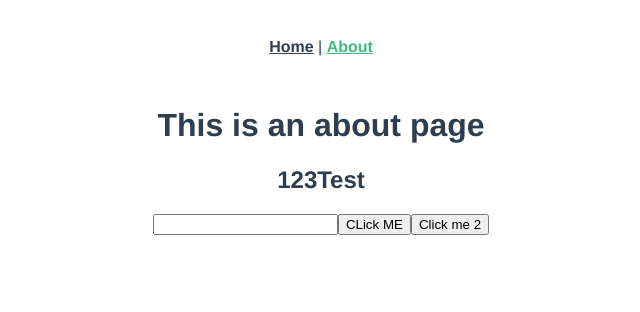
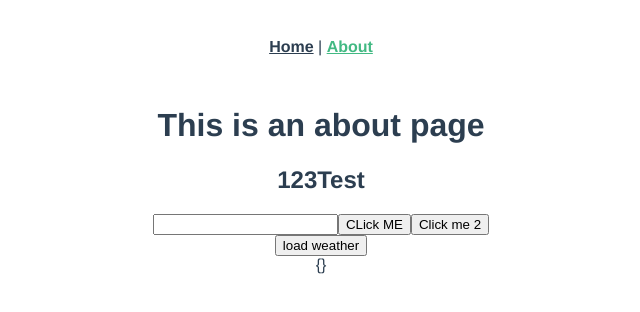
Before and after one commit to wiebken-n/drinnie-wetter, a Vue app: page /about in a window 1280 px wide. Shown: the top 312 px of the page, without its empty margins (319-959 px from the left). Built offline with nearby package versions, Linux system fonts and the light colour scheme.

Commit message:
Feat: Adds fetching of weather data

```diff
--- a/src/stores/useDataStore.js
+++ b/src/stores/useDataStore.js
@@ -6,6 +6,9 @@ export const useDataStore = defineStore("state", {
       testdata: "123Test",
       currentCity: "",
       currentGeoData: {},
+      currentCityLat: "",
+      currentCityLon: "",
+      currentCityWeatherData: {},
     };
   },
   actions: {
@@ -29,8 +32,31 @@ export const useDataStore = defineStore("state", {
         .then((response) => response.json())
         .then((data) => (this.currentGeoData = data));
     },
+    fetchWeatherData(currentCityLat, currentCityLon) {
+      return fetch(
+        `https://api.api-ninjas.com/v1/weather?lat=${currentCityLat}&lon=${currentCityLon}`,
+        {
+          method: "GET",
+          headers: {
+            "X-Api-Key": `${process.env.VUE_APP_API_KEY_GEOLOC}`,
+          },
+          contentType: "application/json",
+          success: function (result) {
+            console.log(result);
+          },
+          error: function ajaxError(jqXHR) {
+            console.error("Error: ", jqXHR.responseText);
+          },
+        }
+      )
+        .then((response) => response.json())
+        .then((data) => (this.currentCityWeatherData = data));
+    },
+
     printLocationData() {
       console.log(this.currentGeoData[0]);
+      (this.currentCityLat = this.currentGeoData[0].latitude),
+        (this.currentCityLon = this.currentGeoData[0].longitude);
     },
   },
 });
--- a/src/views/AboutView.vue
+++ b/src/views/AboutView.vue
@@ -9,6 +9,28 @@
       CLick ME
     </button>
     <button @click="this.dataStore.printLocationData">Click me 2</button>
+  </div>
+  <div v-for="city in this.dataStore.currentGeoData" :key="city.latitude">
+    {{ city.name }}
+    {{ city.country }}
+    {{ city.state }}
+    {{ city.latitude }}
+    {{ city.longitude }}
+    <button></button>
+  </div>
+  <button
+    @click="
+      this.dataStore.fetchWeatherData(
+        this.dataStore.currentCityLat,
+        this.dataStore.currentCityLon
+      )
+    "
+  >
+    load weather
+  </button>
+  <div>
+    {{ this.dataStore.currentCityWeatherData }}
+    {{ this.dataStore.currentCityWeatherData.temp }}
   </div>
 </template>
 
```
